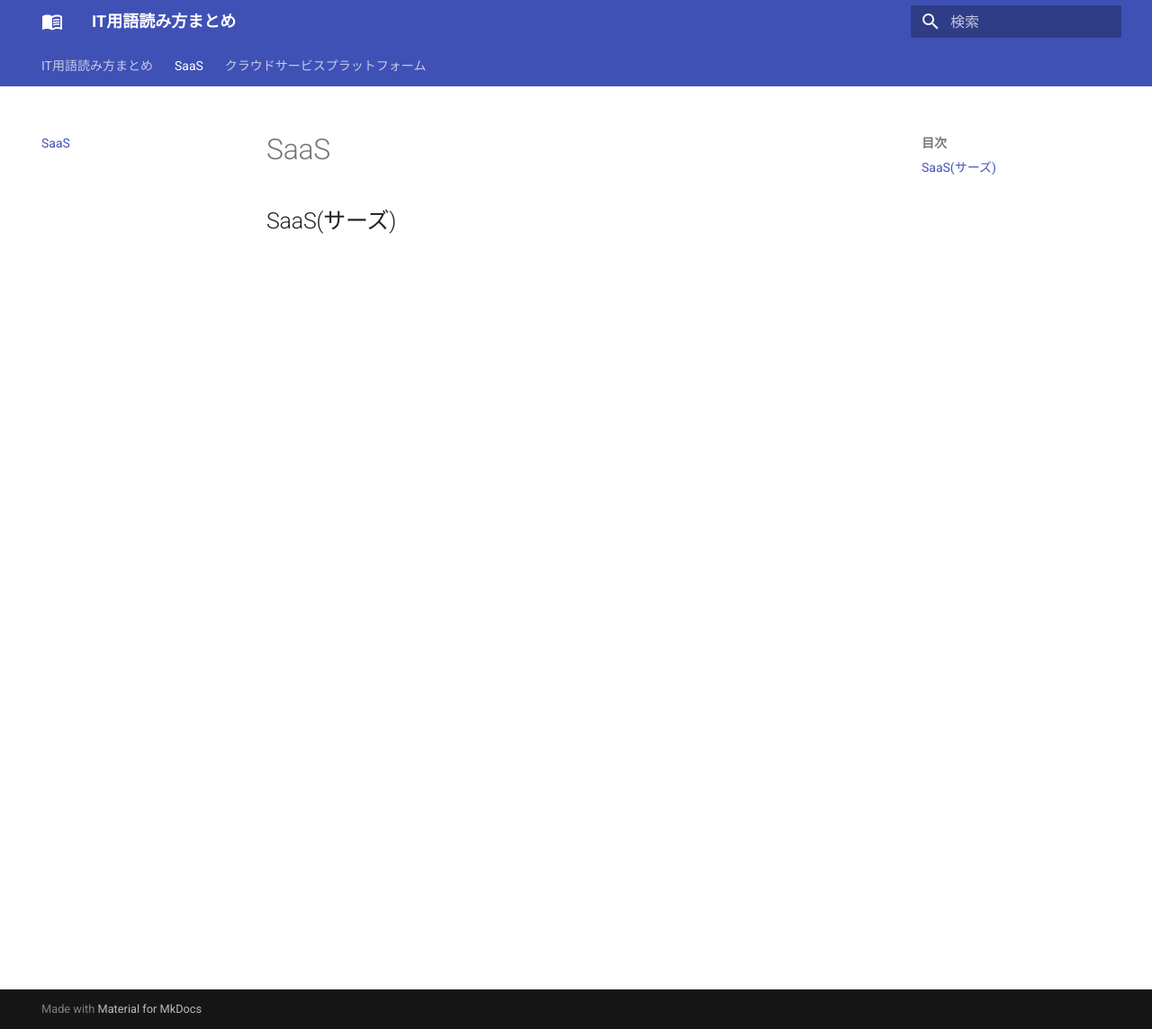
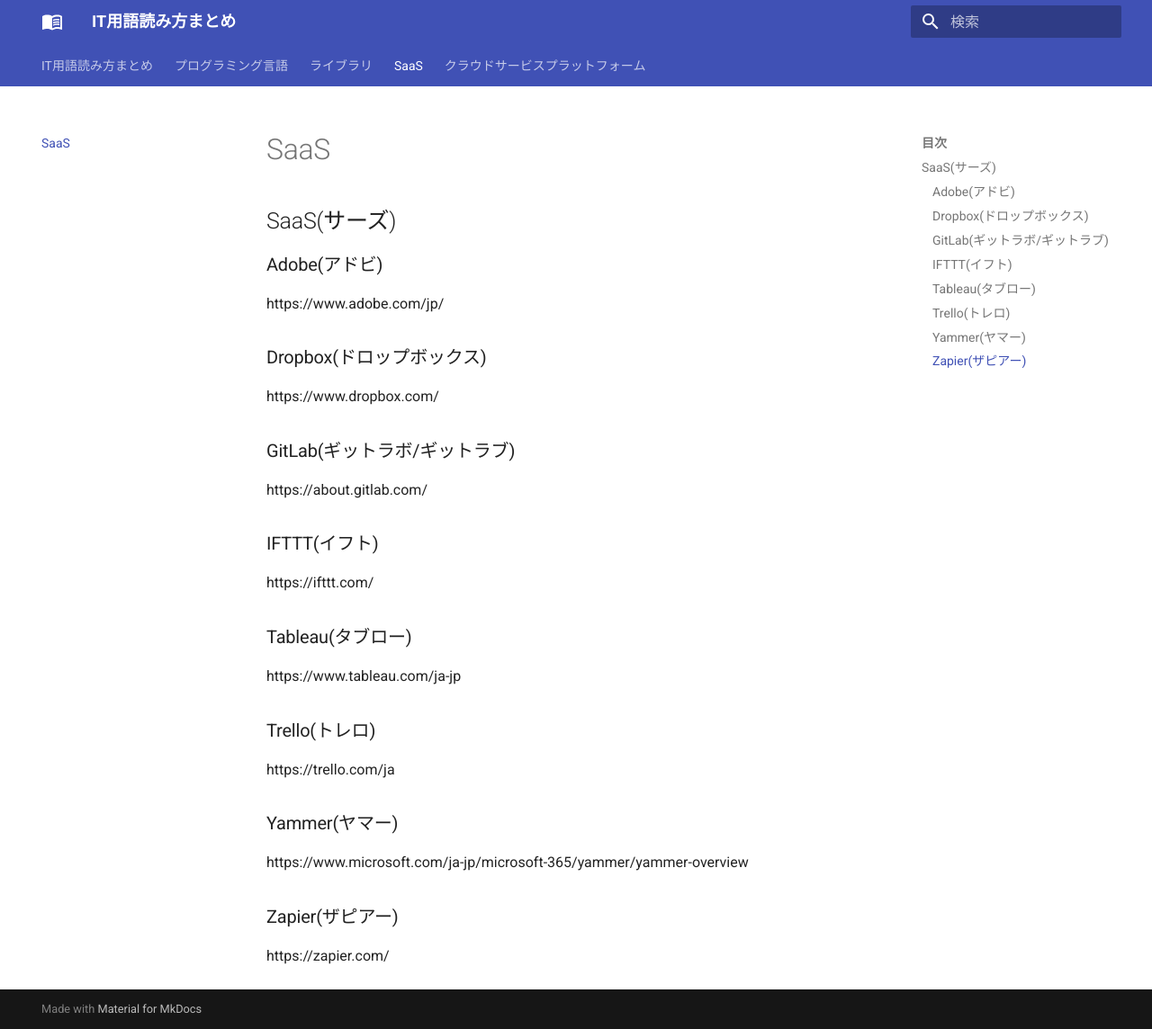
Before and after one commit to doara-developer/pronunciation-dict, an MkDocs documentation site: the page built from docs/saas.md, in a window 1280 px wide and 1144 px high. Shown: the whole window at 90% size. Built offline with MkDocs 1.6.1 and Material for MkDocs 9.7.7, drawn with Linux system fonts in a browser that asks for light colours.

Commit message:
Update documents

```diff
--- /dev/null
+++ b/docs/library/javascript.md
@@ -0,0 +1,34 @@
+## JavaScript
+
+### Angular(アンギュラー)
+https://angular.io/
+
+### Axios(アクシオス)
+https://github.com/axios/axios
+
+### jQuery(ジェイクエリー)
+https://jquery.com/
+
+### Next.js(ネクストジェーエス)
+https://nextjs.org/
+
+### Nuxt.Js(ナクストジェーエス)
+https://nuxtjs.org/ja/
+
+### React(リアクト)
+https://ja.reactjs.org/
+
+### Riot.js(ライオットジェーエス)
+https://riot.js.org/ja/
+
+### Svelte(スヴェルト)
+https://svelte.jp/
+
+### Vite(ヴィート)
+https://ja.vitejs.dev/
+
+### Vue.js(ヴュー・ジェイエス)
+https://jp.vuejs.org/index.html
+
+### Yarn(ヤーン)
+https://yarnpkg.com/
--- /dev/null
+++ b/docs/library/mobile_app.md
@@ -0,0 +1,13 @@
+## モバイルアプリ
+
+### Android(アンドロイド)
+https://www.android.com/intl/ja_jp/
+
+### Flutter(フラッター)
+https://flutter.dev/
+
+### React Native(リアクトネイティブ)
+https://reactnative.dev/
+
+### Xamarin(ザマリン)
+https://docs.microsoft.com/ja-jp/xamarin/get-started/what-is-xamarin
--- /dev/null
+++ b/docs/library/python.md
@@ -0,0 +1,24 @@
+## Python
+
+### Django(ジャンゴ)
+https://docs.djangoproject.com/ja/
+
+### Flask(フラスク/フラスコ)
+https://flask.palletsprojects.com/
+
+### Numpy(ナムパイ/ナンパイ)
+https://numpy.org/
+
+### Pandas(パンダス)
+https://pandas.pydata.org/
+
+### pip(ピップ)
+
+### Pipenv(ピップエンブ)
+https://pipenv-ja.readthedocs.io/ja/translate-ja/
+
+### Poetry(ポエトリー)
+https://python-poetry.org/
+
+### PyTorch(パイトーチ)
+https://pytorch.org/
--- /dev/null
+++ b/docs/library/testing.md
@@ -0,0 +1,19 @@
+## テスト
+
+### Cucumber(キューカンバー)
+https://cucumber.io/
+
+### Cypress(サイプレス)
+https://www.cypress.io/
+
+### Nightwatch(ナイトウォッチ)
+https://nightwatchjs.org/
+
+### Playwright(プレイライト)
+https://github.com/microsoft/playwright
+
+### Puppeteer(パペティア)
+https://github.com/puppeteer/puppeteer
+
+### Selenium(セレニウム)
+https://www.selenium.dev/
--- /dev/null
+++ b/docs/programming_language.md
@@ -0,0 +1,38 @@
+## プログラミング言語
+
+### C#(シーシャープ)
+
+### Dart(ダート/ダーツ)
+https://dart.dev/
+
+### Elixir(エリクサー)
+https://elixir-lang.jp/
+
+### Haskel(ハスケル)
+https://www.haskell.org/
+
+### JavaScript(ジャバスクリプト)
+https://developer.mozilla.org/ja/docs/Web/JavaScript
+
+### Kotlin(コトリン)
+https://developer.android.com/kotlin
+
+### Matlab(マットラブ)
+https://jp.mathworks.com/products/matlab.html
+
+### Perl(パール)
+
+### Python(パイソン)
+https://www.python.org/
+
+### Ruby(ルビー)
+https://www.ruby-lang.org/ja/
+
+### Rust(ラスト)
+https://www.rust-lang.org/ja
+
+### Swift(スウィフト)
+https://www.apple.com/jp/swift/
+
+### TypeScript(タイプスクリプト)
+https://www.typescriptlang.org/
--- a/docs/saas.md
+++ b/docs/saas.md
@@ -1 +1,25 @@
 ## SaaS(サーズ)
+
+### Adobe(アドビ)
+https://www.adobe.com/jp/
+
+### Dropbox(ドロップボックス)
+https://www.dropbox.com/
+
+### GitLab(ギットラボ/ギットラブ)
+https://about.gitlab.com/
+
+### IFTTT(イフト)
+https://ifttt.com/
+
+### Tableau(タブロー)
+https://www.tableau.com/ja-jp
+
+### Trello(トレロ)
+https://trello.com/ja
+
+### Yammer(ヤマー)
+https://www.microsoft.com/ja-jp/microsoft-365/yammer/yammer-overview
+
+### Zapier(ザピアー)
+https://zapier.com/
--- a/mkdocs.yml
+++ b/mkdocs.yml
@@ -13,6 +13,12 @@
 
 nav:
     - IT用語読み方まとめ: index.md
+    - プログラミング言語: programming_language.md
+    - ライブラリ:
+      - JavaScript: library/javascript.md
+      - Python: library/python.md
+      - モバイル: library/mobile_app.md
+      - テストツール: library/testing.md
     - SaaS: saas.md
     - クラウドサービスプラットフォーム:
       - AWS: cloud_service_platform/aws.md
```
Also changed, not shown: docs/cloud_service_platform/aws.md (+3 -0 lines).
